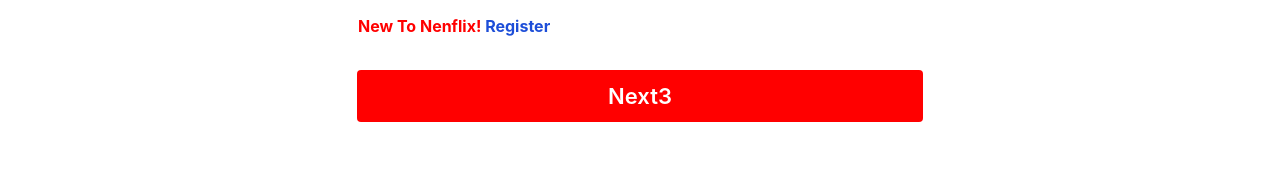
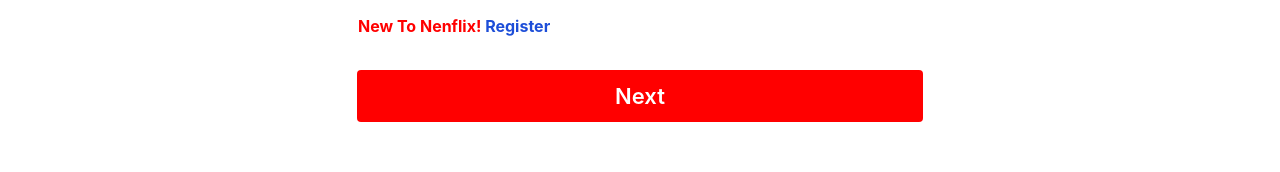
Before and after one commit to pabelmahbub/november-flix, a React (Create React App) app: page /login in a window 1280 px wide. Shown: the part 462-634 px from the top of the page. Built offline with nearby package versions, Linux system fonts and the light colour scheme; no server answers.

Commit message:
signup routing fix

```diff
--- a/src/SignUp/Login.jsx
+++ b/src/SignUp/Login.jsx
@@ -38,7 +38,7 @@ function Login() {
           </div>
 
             <Link to='/homepage'>
-            <button style={{width:'90%',borderRadius:'4px',fontSize:'22px'}} className="btn button text-transform: capitalize">Next3</button>
+            <button style={{width:'90%',borderRadius:'4px',fontSize:'22px'}} className="btn button text-transform: capitalize">Next</button>
             </Link>
        </div>
       </div>
--- a/src/SignUp/SignUpStep4.jsx
+++ b/src/SignUp/SignUpStep4.jsx
@@ -111,9 +111,9 @@ function SignUpStep4() {
              <p style={{color:'red',fontWeight:'bold'}}>Already have an account! <Link className="text-blue-700 font-bold"to="/login">Login</Link></p>
 
           </div>
-          {/* <Link to='/signup/paymentPicker'>  */}
-            <button style={{width:'90%',borderRadius:'4px',fontSize:'22px'}} className="btn button text-transform: capitalize">Next3</button>
-            {/* </Link>  */}
+          <Link to='/signup/paymentPicker'>
+            <button style={{width:'90%',borderRadius:'4px',fontSize:'22px'}} className="btn button text-transform: capitalize">Next</button>
+           </Link>
 
 
        </div>
```
